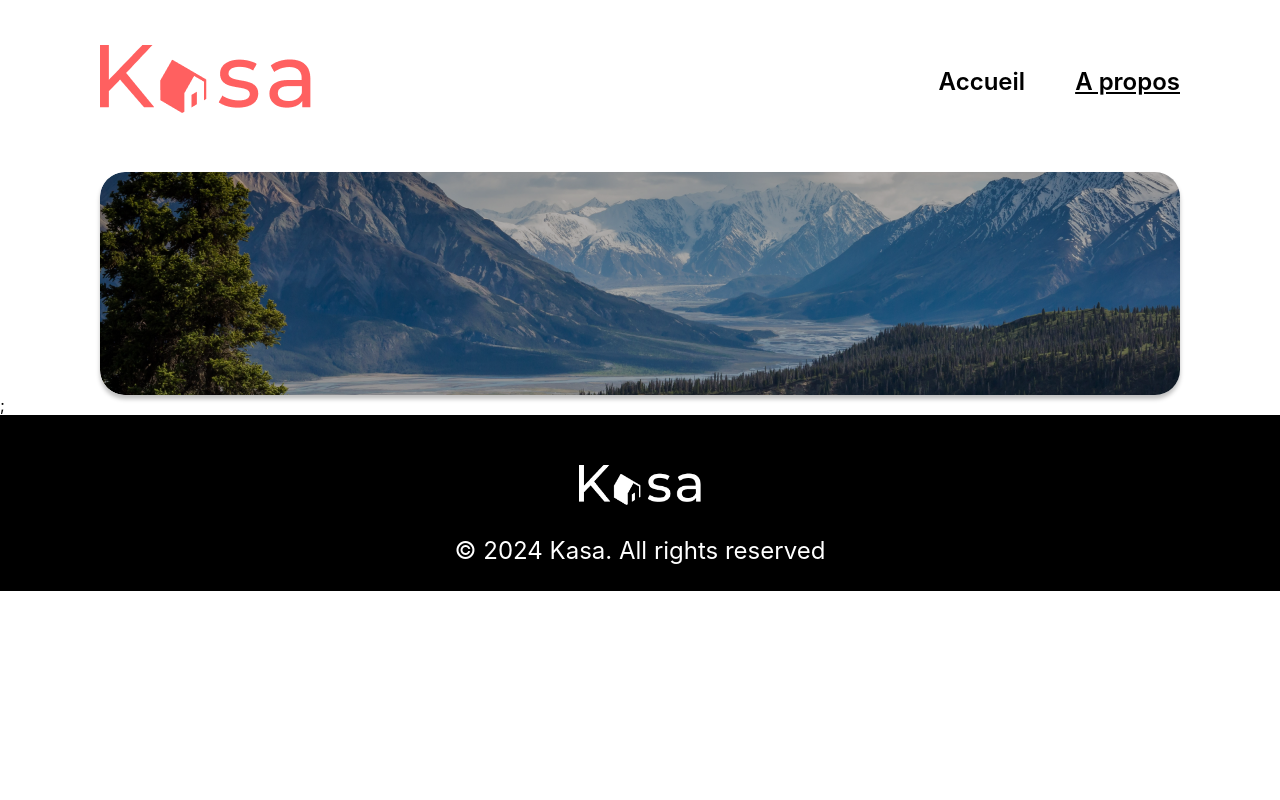
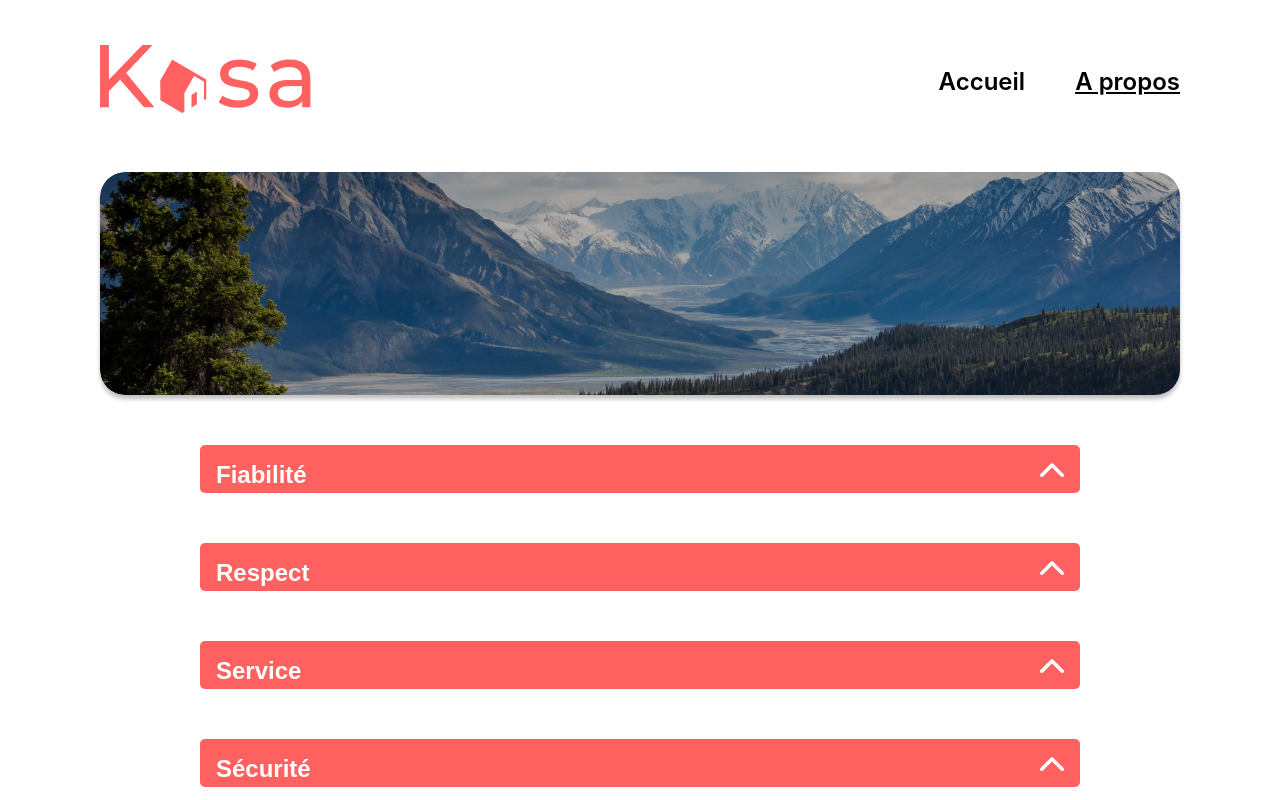
Before and after one commit to hajar-creator/Kasa, a React (Create React App) app: page /about in a window 1280 px wide. Shown: the top 800 px of the page. Built offline with nearby package versions, Linux system fonts and the light colour scheme.

Commit message:
création du componant collapse et son ajout à la page à propos

```diff
--- /dev/null
+++ b/src/components/Collapse.js
@@ -0,0 +1,27 @@
+import { useState } from "react";
+import "../sass/Collapse.scss";
+import arrowIcon from "../assets/arrowCollapse.png";
+
+const Collapse = ({ data }) => {
+  const [isOpen, setIsOpen] = useState(false);
+  const toggleCollapse = () => {
+    setIsOpen(!isOpen);
+  };
+  return (
+    <main className="collapseAbout">
+      <div className={`collapse-container ${isOpen ? "open" : "closed"}`}>
+        <div className="collapse-header" onClick={toggleCollapse}>
+          <h3 className="collapse-title">{data.title}</h3>
+          <span
+            className="collapse-icon"
+            style={{ transform: isOpen ? "rotate(180deg)" : "rotate(0deg)" }}
+          >
+            <img src={arrowIcon} alt="Arrow Icon" />
+          </span>
+        </div>
+        <div className="collapse-content">{data.content}</div>
+      </div>
+    </main>
+  );
+};
+export default Collapse;
--- a/src/components/FlatContent.js
+++ b/src/components/FlatContent.js
@@ -1,5 +1,5 @@
 function FlatContent() {
-  return <h1>hullo</h1>;
+  return <h1>Appartement</h1>;
 }
 
 export default FlatContent;
--- a/src/pages/About.js
+++ b/src/pages/About.js
@@ -1,9 +1,14 @@
 import AboutBanner from "../components/AboutBanner";
+import aboutData from "../aboutData.json";
+import Collapse from "../components/Collapse";
 
 function About() {
   return (
     <div>
-      <AboutBanner />;
+      <AboutBanner />
+      {aboutData.map((item, index) => (
+        <Collapse key={index} data={item} />
+      ))}
     </div>
   );
 }
--- /dev/null
+++ b/src/sass/Collapse.scss
@@ -0,0 +1,46 @@
+.collapseAbout {
+  margin: 50px 200px;
+  font-family: "Montserrat", sans-serif;
+}
+
+.collapse-container {
+  background-color: #fff;
+  border-radius: 5px;
+  margin-bottom: 16px;
+  overflow: hidden;
+  transition: height 0.3s ease-in-out;
+}
+
+.collapse-container.closed {
+  height: 48px; /* Initial height for closed state */
+}
+
+.collapse-container.open {
+  height: auto; /* Full height for open state */
+}
+
+.collapse-header {
+  background-color: #ff6060;
+  color: white;
+  display: flex;
+  align-items: center;
+  padding: 16px;
+  cursor: pointer;
+}
+
+.collapse-title {
+  margin: 0;
+  font-size: 24px;
+}
+
+.collapse-icon {
+  margin-left: auto;
+  transition: transform 0.3s ease-in-out;
+  /* Add styles for the arrow icon if needed */
+  width: 24px; /* Adjust as needed */
+  height: 24px; /* Adjust as needed */
+}
+
+.collapse-content {
+  padding: 16px;
+}
```
Also changed, not shown: src/setupTests.js (deleted, +0 -5 lines), src/assets/arrowCollapse.png (added), src/logo.svg (deleted).
